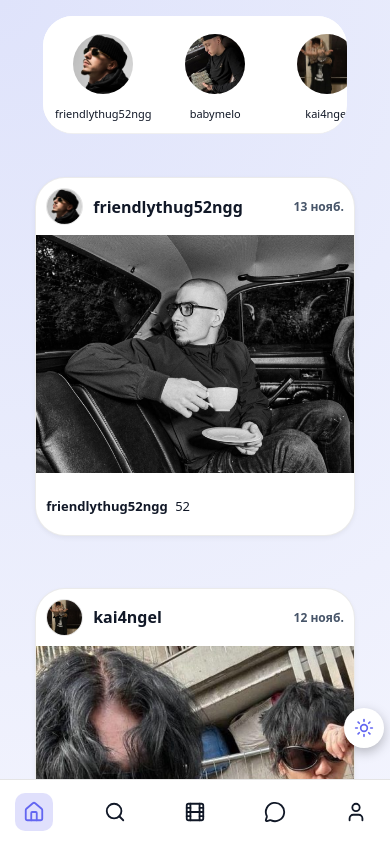
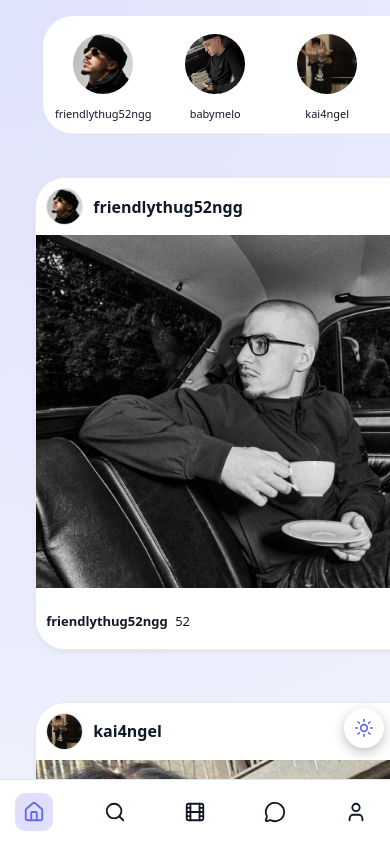
Before and after one commit to younggsad/Project, a Next.js app: page / in a window 390 px wide. Shown: the top 842 px of the page. Built offline with nearby package versions, Linux system fonts and the light colour scheme.

Commit message:
Добавление2

```diff
--- a/src/app/globals.css
+++ b/src/app/globals.css
@@ -80,8 +80,6 @@ main {
     margin-left: 0;
     margin-bottom: 60px;
     padding: 1rem;
-    overflow-x: hidden;
-    overflow-y: hidden;
   }
 }
 
@@ -126,7 +124,5 @@ html {
 @media (max-width: 768px) {
   html::-webkit-scrollbar {
     width: 6px;
-    overflow-x: hidden;
-    overflow-y: hidden;
   }
 }
```
